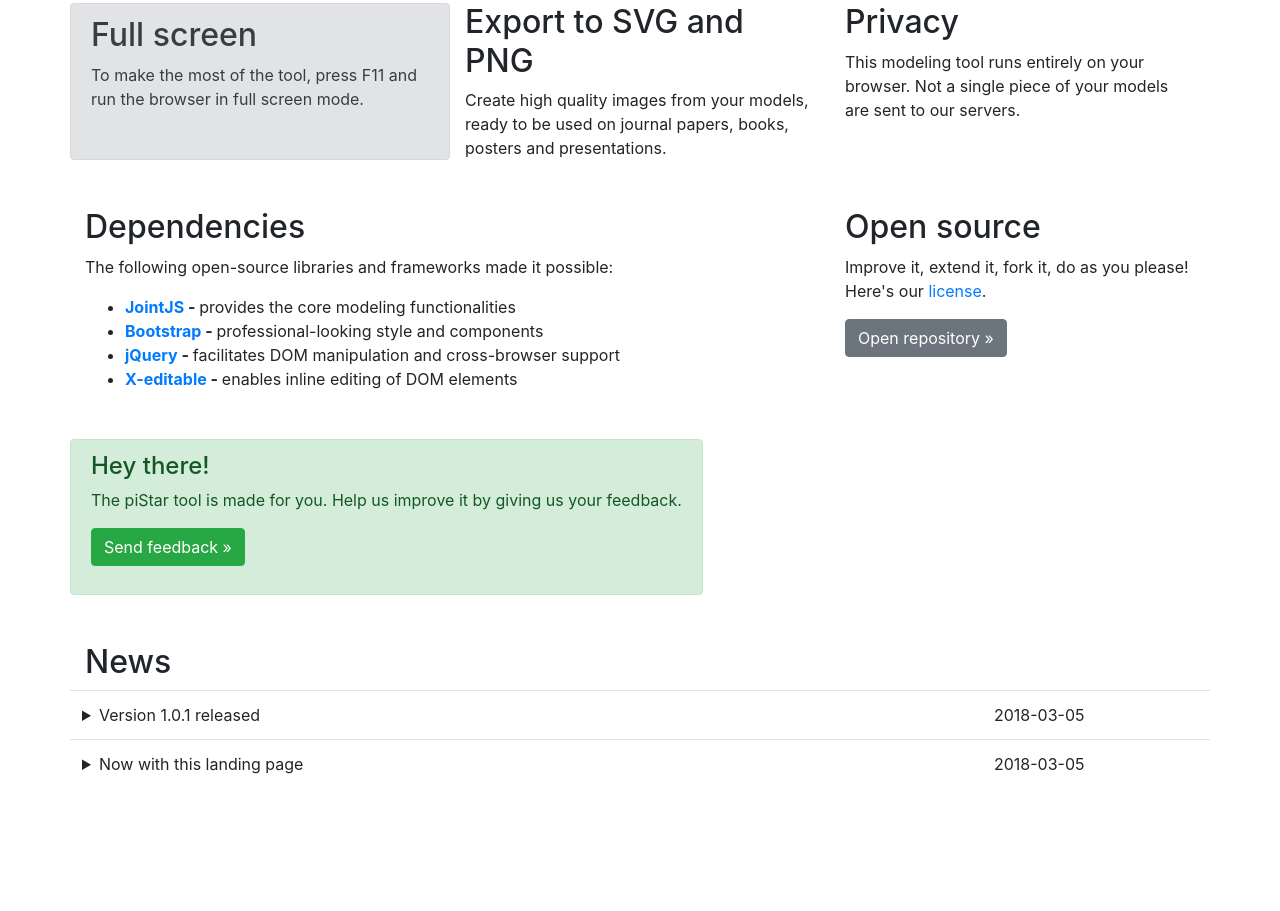
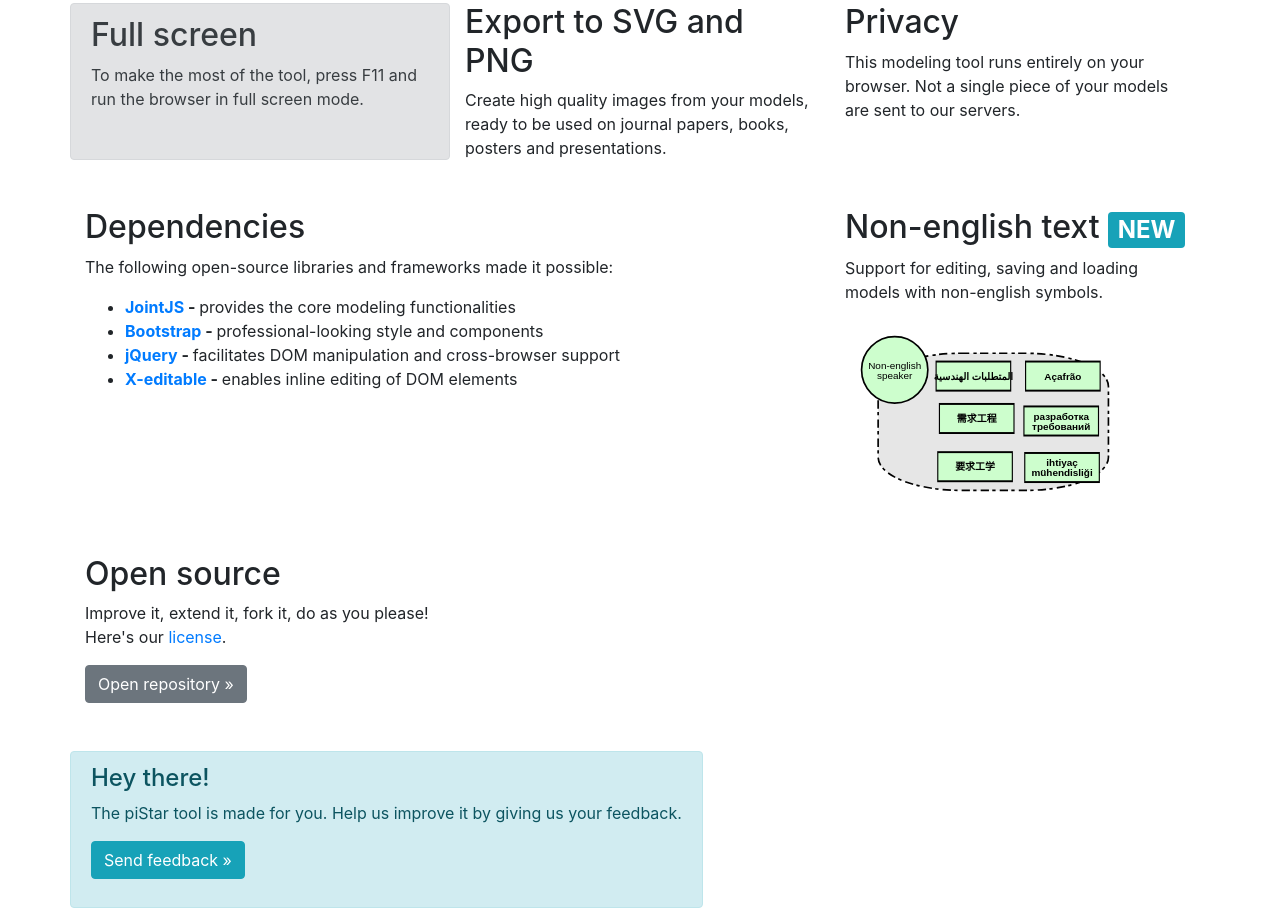
Before and after one commit to jhcp/pistar-intro, a plain HTML site: page index.html in a window 1280 px wide. Shown: the part 1002-1913 px from the top of the page. Before the commit the page ends 1838 px from the top, so only its background shows below. Drawn offline with Linux system fonts and the light colour scheme.

Commit message:
Info about non-english content
Content and files (model and images)

```diff
--- a/index.html
+++ b/index.html
@@ -138,6 +138,14 @@
                 </ul>
             </div>
             <div class="col-md-4">
+                <h2>Non-english text <span class="badge badge-info">NEW</span></h2>
+                <p>Support for editing, saving and loading models with non-english symbols.</p>
+                <p><a href="examples/languages.txt" target="_blank"><img src="examples/languages.svg" width="80%" alt="Diagram with text in different languages" title="Example: Arabic, Chinese, Japanese, Portuguese, Russian, and Turkish"/></a> </p>
+            </div>
+        </div>
+
+        <div class="row">
+            <div class="col-md-4">
                 <h2>Open source</h2>
                 <p>Improve it, extend it, fork it, do as you please! Here's our <a
                         href="https://github.com/jhcp/piStar/blob/master/LICENSE" target="_blank">license</a>.</p>
@@ -147,10 +155,10 @@
         </div>
 
         <div class="row">
-            <div class="alert alert-success" role="alert">
+            <div class="alert alert-info" role="alert">
                 <h4 class="alert-heading">Hey there!</h4>
                 <p>The piStar tool is made for you. Help us improve it by giving us your feedback.</p>
-                <p><a class="btn btn-success" href="https://goo.gl/forms/SaJlelSfkTkp819t2" target="_blank"
+                <p><a class="btn btn-info" href="https://goo.gl/forms/SaJlelSfkTkp819t2" target="_blank"
                       role="button">Send feedback &raquo;</a></p>
 
             </div>
```
Also changed, not shown: examples/languages.png (added), examples/languages.svg (added), examples/languages.txt (added).
